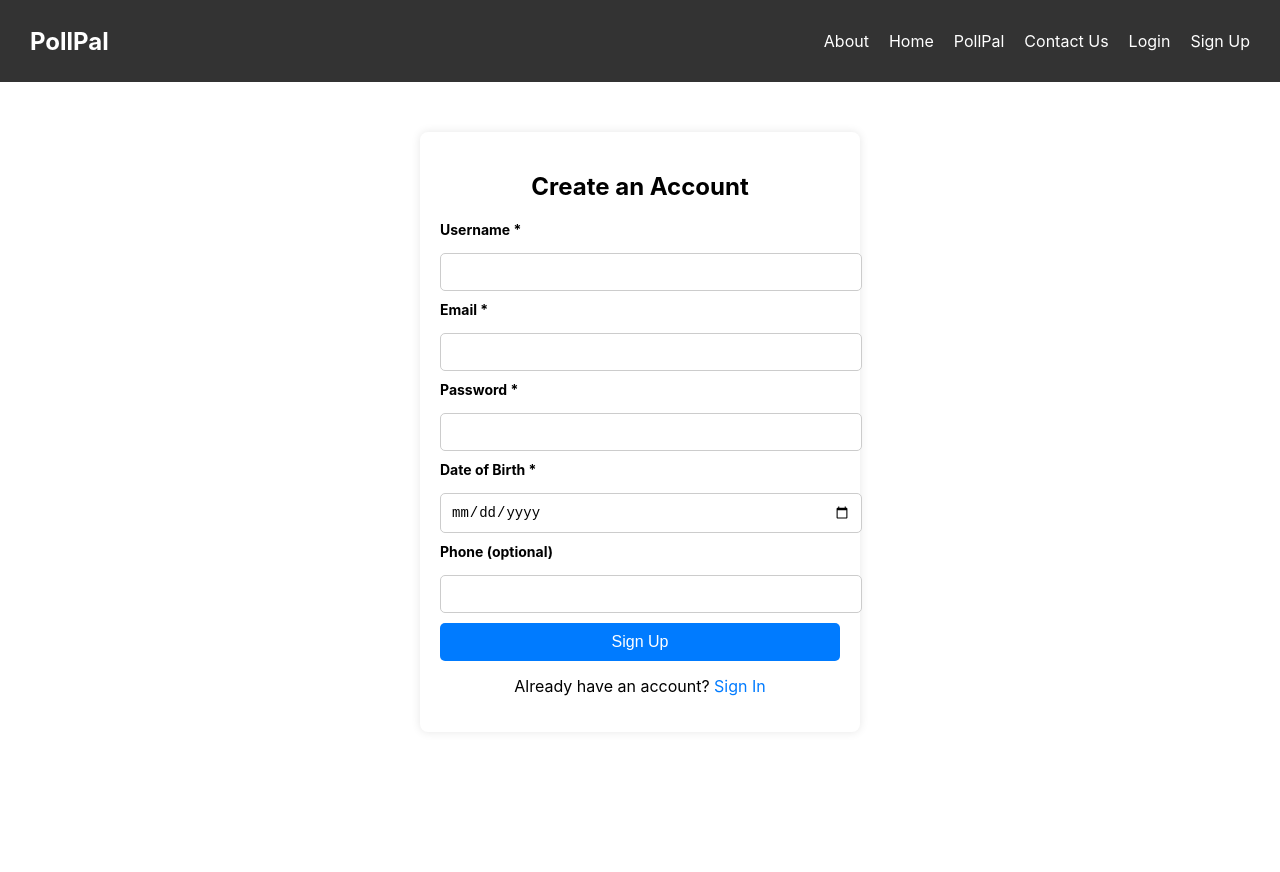
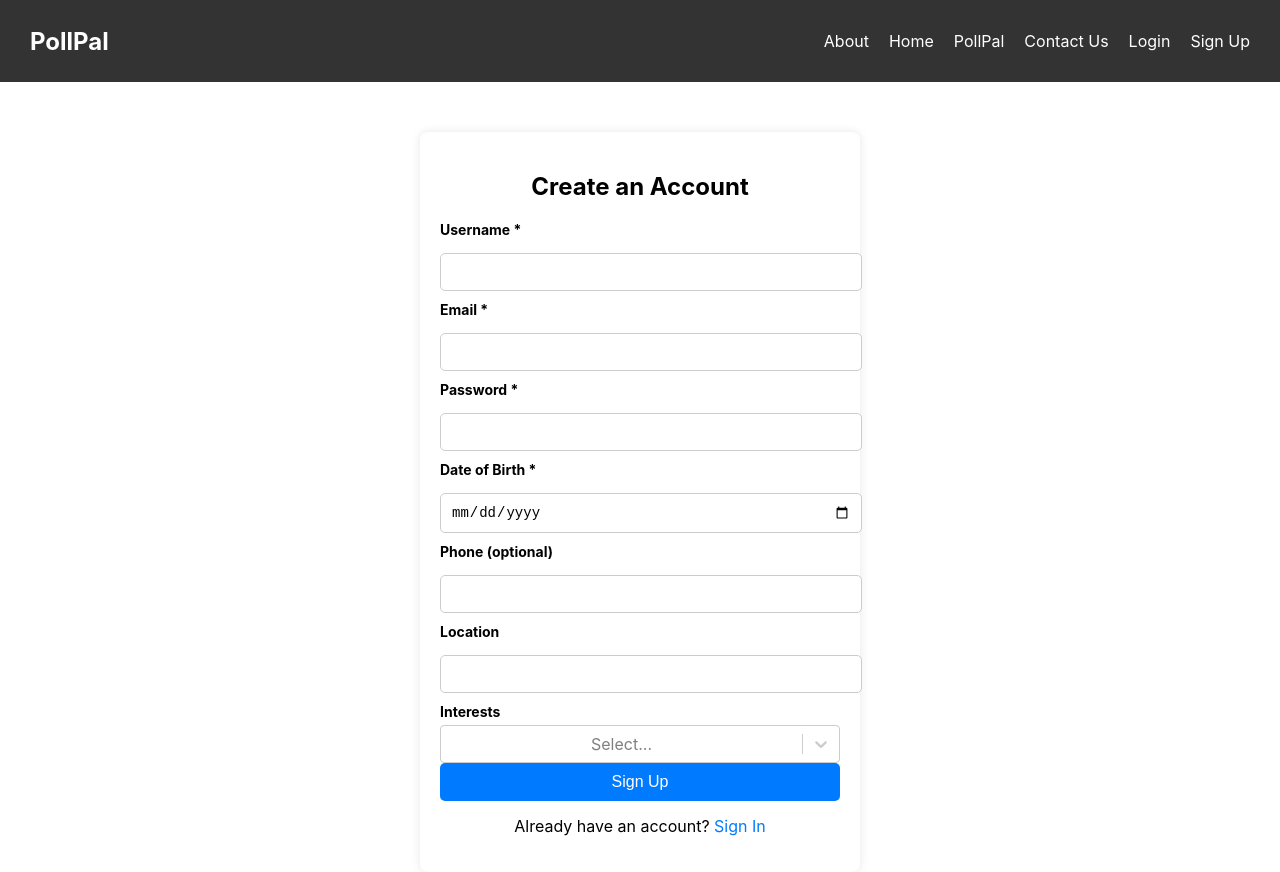
Before and after one commit to Geargoblin/CSDS395_2025Spring_PollPal, a React (Create React App) app in the folder frontend/: page /signup in a window 1280 px wide. Before the commit the page ends 800 px from the top, so only its background shows below. Built offline with nearby package versions, Linux system fonts and the light colour scheme.

Commit message:
Extra sign up fields

```diff
--- a/frontend/package.json
+++ b/frontend/package.json
@@ -16,6 +16,7 @@
     "react-phone-input-2": "^2.15.1",
     "react-router-dom": "^7.2.0",
     "react-scripts": "5.0.1",
+    "react-select": "^5.10.1",
     "web-vitals": "^2.1.4"
   },
   "scripts": {
--- a/frontend/src/Pages/SignUp/SignUp.js
+++ b/frontend/src/Pages/SignUp/SignUp.js
@@ -4,6 +4,7 @@ import { createUserWithEmailAndPassword } from 'firebase/auth';
 import { doc, setDoc } from 'firebase/firestore';
 import { useNavigate, Link } from 'react-router-dom';
 import './SignUp.css';
+import Select from 'react-select';
 
 const SignUp = ({onLogin}) => {
   const [formData, setFormData] = useState({
@@ -12,7 +13,19 @@ const SignUp = ({onLogin}) => {
     password: '',
     date_of_birth: '',
     phone_number: '',
+    location: '',
+    preferences: [],
   });
+
+  const options = [
+    { value: 'food', label: 'Food' },
+    { value: 'music', label: 'Music' },
+    { value: 'outdoors', label: 'Outdoors' },
+    { value: 'park', label: 'Park' },
+    { value: 'museum', label: 'Museum' },
+    { value: 'bar', label: 'Bar'},
+    { value: 'active', label: 'Active'},
+  ];
 
   const navigate = useNavigate();
   const [error, setError] = useState('');
@@ -67,6 +80,17 @@ const SignUp = ({onLogin}) => {
         <label>Phone (optional)</label>
         <input name="phone_number" onChange={handleChange} />
 
+        <label>Location</label>
+        <input name="location" onChange={handleChange} />
+
+        <label>Interests</label>
+        <Select options = {options} isMulti name="preferences"
+        onChange={(selectedOptions) => {
+          setFormData(prev => ({
+            ...prev, preferences: selectedOptions.map(option => option.value)
+          }));
+        }}/>
+
         <button type="submit" className="signup-btn">Sign Up</button>
       </form>
 
```
Also changed, not shown: 1 other file (tests, documents, lock files or other folders).
